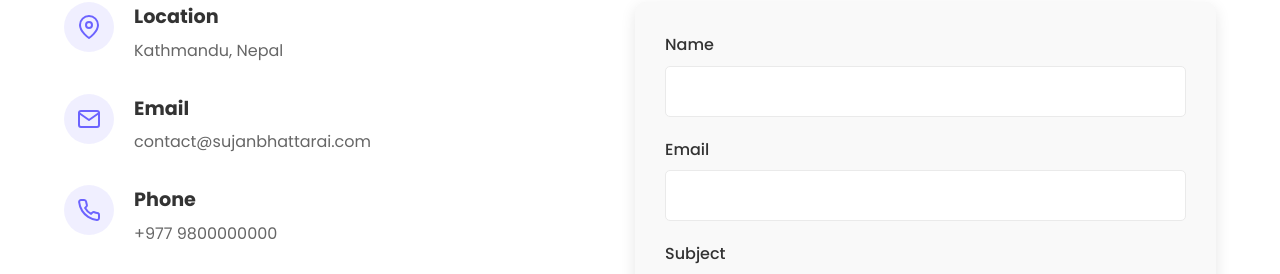
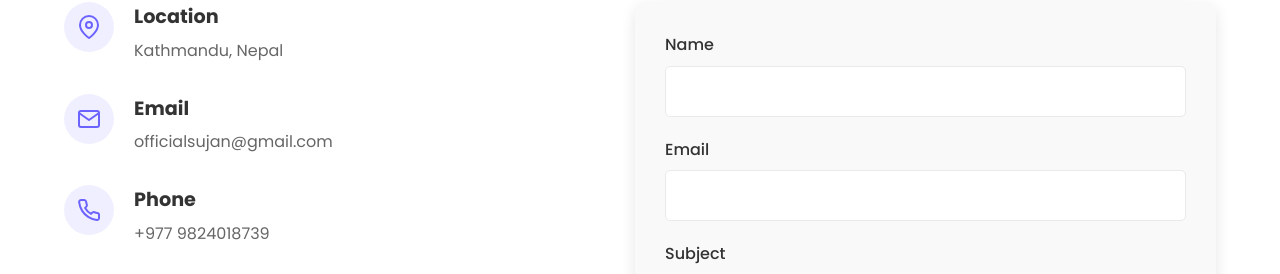
Before and after one commit to sujan698/MY_NEW_PORTFOLIO, a React (Vite) app: page / in a window 1280 px wide. Shown: the part 4740-5014 px from the top of the page. Built offline with nearby package versions, Linux system fonts and the light colour scheme.

Commit message:
contact updated

```diff
--- a/src/components/Contact.jsx
+++ b/src/components/Contact.jsx
@@ -112,7 +112,7 @@ const Contact = () => {
               </div>
               <div className="contact-text">
                 <h3>Email</h3>
-                <p>contact@sujanbhattarai.com</p>
+                <p>officialsujan@gmail.com</p>
               </div>
             </motion.div>
 
@@ -124,23 +124,23 @@ const Contact = () => {
               </div>
               <div className="contact-text">
                 <h3>Phone</h3>
-                <p>+977 9800000000</p>
+                <p>+977 9824018739</p>
               </div>
             </motion.div>
 
             <motion.div className="social-links" variants={itemVariants}>
               <h3>Connect With Me</h3>
               <div className="social-icons">
-                <a href="#" className="social-icon" target="_blank" rel="noopener noreferrer">
+                <a href="https://github.com/sujan698" className="social-icon" target="_blank" rel="noopener noreferrer">
                   <div className="icon github-icon"></div>
                 </a>
-                <a href="#" className="social-icon" target="_blank" rel="noopener noreferrer">
+                <a href="https://www.linkedin.com/in/sujan-bhattarai-959649229/" className="social-icon" target="_blank" rel="noopener noreferrer">
                   <div className="icon linkedin-icon"></div>
                 </a>
                 <a href="#" className="social-icon" target="_blank" rel="noopener noreferrer">
                   <div className="icon twitter-icon"></div>
                 </a>
-                <a href="#" className="social-icon" target="_blank" rel="noopener noreferrer">
+                <a href="https://www.instagram.com/sujan_642/" className="social-icon" target="_blank" rel="noopener noreferrer">
                   <div className="icon instagram-icon"></div>
                 </a>
               </div>
```
